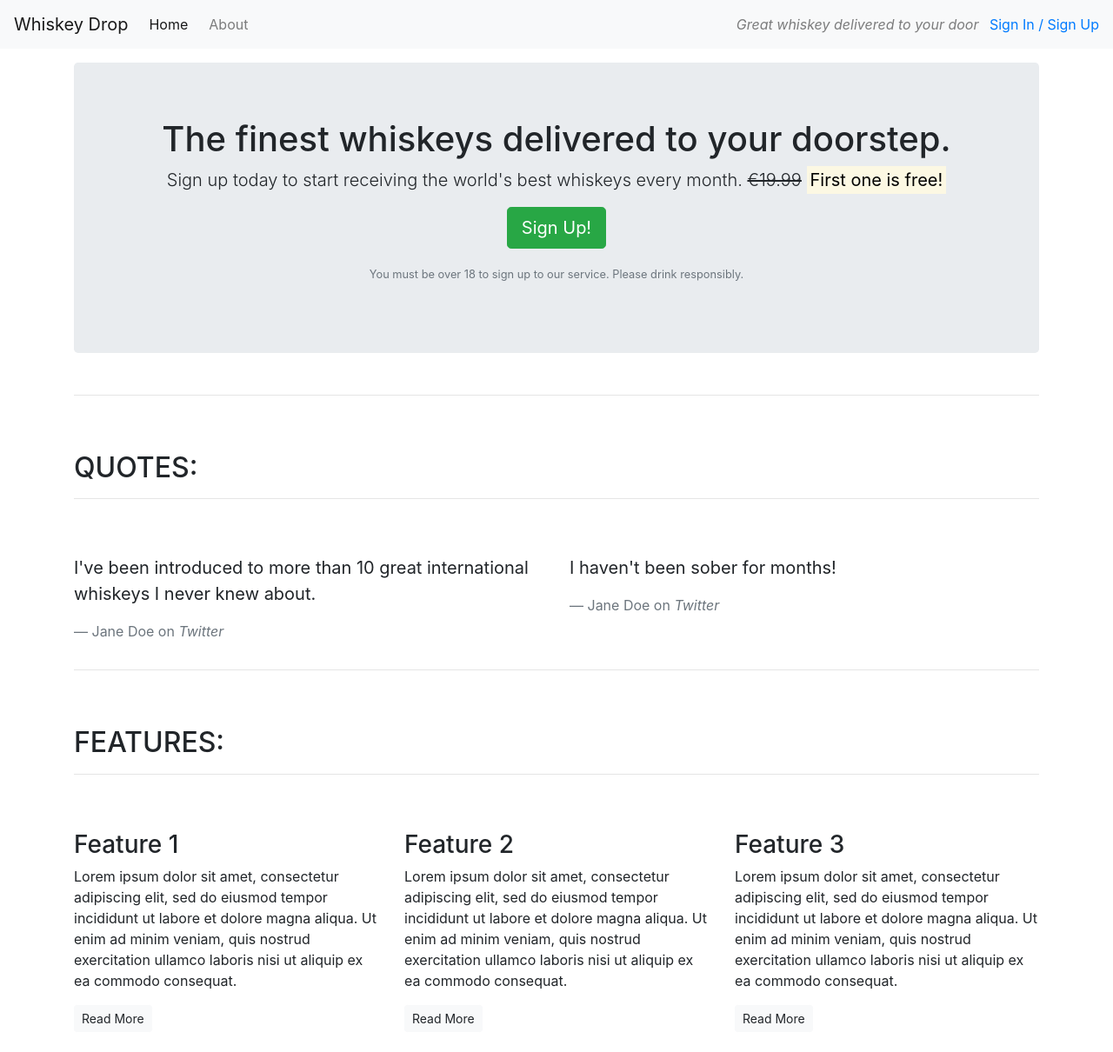
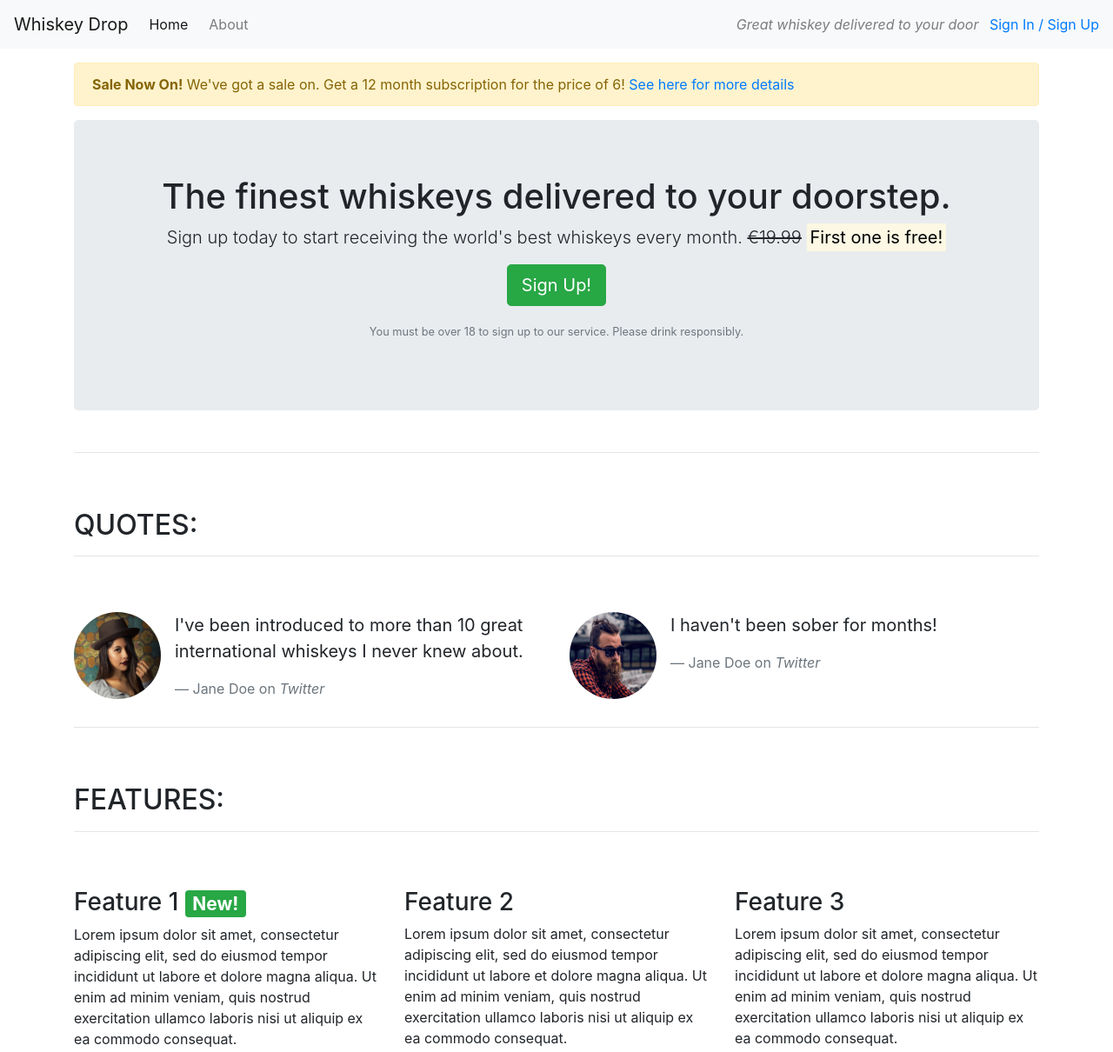
Before and after one commit to rebahama/bootstrapping, a plain HTML site: page index.html in a window 1280 px wide. Shown: the top 1210 px of the page at 87% size. Drawn offline with nearby package versions, Linux system fonts and the light colour scheme.

Commit message:
add images

```diff
--- a/index.html
+++ b/index.html
@@ -6,6 +6,7 @@
     <meta name="viewport" content="width=device-width, initial-scale=1.0">
     <title>Whiskey Drop | Taste a new whiskey every month</title>
     <link rel="stylesheet" href="https://maxcdn.bootstrapcdn.com/bootstrap/4.1.3/css/bootstrap.min.css">
+    <link rel="stylesheet" href="https://use.fontawesome.com/releases/v5.6.1/css/all.css" integrity="sha384-gfdkjb5BdAXd+lj+gudLWI+BXq4IuLW5IT+brZEZsLFm++aCMlF1V92rMkPaX4PP" crossorigin="anonymous">
 </head>
 
 <body>
@@ -26,6 +27,13 @@
         <!--</div>-->
     </nav>
     <article class="container mt-3">
+        <div class="row d-none d-sm-block">
+            <div class="col-12">
+                <div class="alert alert-warning">
+                    <strong>Sale Now On!</strong> We've got a sale on. Get a 12 month subscription for the price of 6! <a href="">See here for more details</a>
+                </div>
+            </div>
+        </div>
         <!-- Callout -->
         <div class="row">
             <div class="col-12">
@@ -52,16 +60,30 @@
             </div>
             <div class="row">
                 <div class="col-12 col-md-6">
+                    <div class="media">
+                        <div class="d-none d-sm-block">
+                            <img src="images/girl-image.png" class="rounded-circle mr-3" height=100 width=100>
+                        </div>
+                        <div class="media-body">
                             <blockquote class="blockquote">
                                 <p>I've been introduced to more than 10 great international whiskeys I never knew about.</p>
                                 <footer class="blockquote-footer">Jane Doe on <cite title="Twitter">Twitter</cite></footer>
                             </blockquote>
                         </div>
+                    </div>
+                </div>
                 <div class="col-12 col-md-6">
+                    <div class="media">
+                        <div class="d-none d-sm-block">
+                            <img src="images/guy-image.png" class="rounded-circle mr-3" height=100 width=100>
+                        </div>
+                        <div class="media-body">
                             <blockquote class="blockquote">
                                 <p>I haven't been sober for months!</p>
                                 <footer class="blockquote-footer">Jane Doe on <cite title="Twitter">Twitter</cite></footer>
                             </blockquote>
+                        </div>
+                    </div>
                 </div>
             </div>
         </section>
@@ -78,7 +100,7 @@
             <div class="row">
                 <div class="col-12 col-md-6 col-lg-4">
                     <div class="feature">
-                        <h3>Feature 1</h3>
+                        <h3>Feature 1 <span class="badge badge-success">New!</span></h3>
                         <p>Lorem ipsum dolor sit amet, consectetur adipiscing elit, sed do eiusmod tempor incididunt ut labore et dolore magna aliqua. Ut enim ad minim veniam, quis nostrud exercitation ullamco laboris nisi ut aliquip ex ea commodo consequat.</p>
                         <p><a class="btn btn-sm btn-light" href="">Read More</a></p>
                     </div>
@@ -92,7 +114,7 @@
                 </div>
                 <div class="col-12 d-md-none d-lg-block col-lg-4">
                     <div class="feature">
-                        <h3>Feature 3</h3>
+                        <h3> Feature 3</h3>
                         <p>Lorem ipsum dolor sit amet, consectetur adipiscing elit, sed do eiusmod tempor incididunt ut labore et dolore magna aliqua. Ut enim ad minim veniam, quis nostrud exercitation ullamco laboris nisi ut aliquip ex ea commodo consequat.</p>
                         <p><a class="btn btn-sm btn-light" href="">Read More</a></p>
                     </div>
```
Also changed, not shown: images/girl-image.png (added), images/guy-image.png (added). Lines whose indentation alone changed are shown as unchanged.
